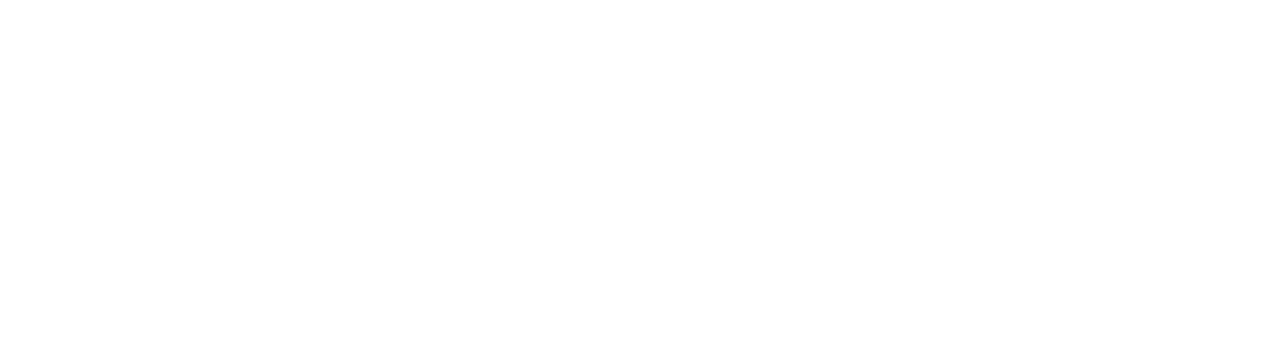
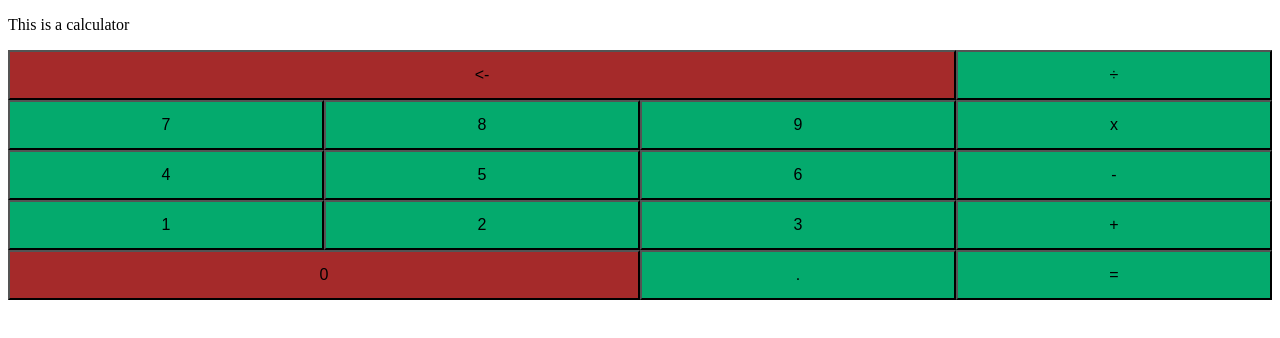
Before and after one commit to charliewhyman/calculator, a plain HTML site: page index.html in a window 1280 px wide. Drawn offline with Linux system fonts and the light colour scheme.

Commit message:
Created initial css grid button layout

```diff
--- /dev/null
+++ b/css/style.css
@@ -0,0 +1,27 @@
+
+#buttons {
+  display: grid;
+  grid-template-columns: repeat(4, 1fr);
+  grid-template-rows: repeat(4, 1fr);
+}
+
+button {
+  background-color: #04AA6D;
+  padding: 14px 14px;
+  font-size: 16px;
+  cursor: pointer;
+  text-align: center;
+}
+
+#clear {
+  background-color: brown;
+  grid-column-start: 1;
+  grid-column-end: 4;
+}
+
+#zero {
+  background-color: brown;
+  grid-column-start: 1;
+  grid-column-end: 3;
+}
+}
--- a/index.html
+++ b/index.html
@@ -1,9 +1,33 @@
 <!DOCTYPE html>
 <html>
     <head>
-        <link rel="stylesheet" href="css/styles.css" />
+        <meta charset="UTF-8">
+        <title>Calculator</title>
+        <link rel="stylesheet" href="css/style.css" />
         <script src="js/script.js"></script>
     </head>
     <body>
+        <p>This is a calculator</p>
+        <div id="container">
+            <div id="buttons">
+                <button id="clear" class="operators"><-</button>
+                <button id="divide" class="operators">÷</button>
+                <button id="seven" class="numbers">7</button>
+                <button id="eight" class="numbers">8</button>
+                <button id="nine" class="numbers">9</button>
+                <button id="multiply" class="operators">x</button>
+                <button id="four" class="numbers">4</button>
+                <button id="five" class="numbers">5</button>
+                <button id="six" class="numbers">6</button>
+                <button id="minus" class="operators">-</button>
+                <button id="one" class="numbers">1</button>
+                <button id="two" class="numbers">2</button>
+                <button id="three" class="numbers">3</button>
+                <button id="plus" class="operators">+</button>
+                <button id="zero" class="numbers">0</button>
+                <button id="decimal" class="numbers">.</button>
+                <button id="equals" class="operators">=</button>
+            </div>
+        </div>
     </body>
 </html>
```
Also changed, not shown: css/styles.css (deleted).
